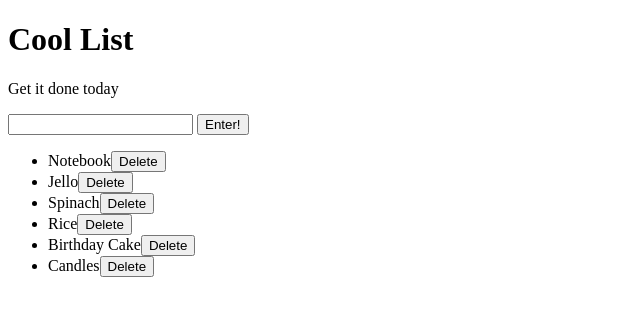
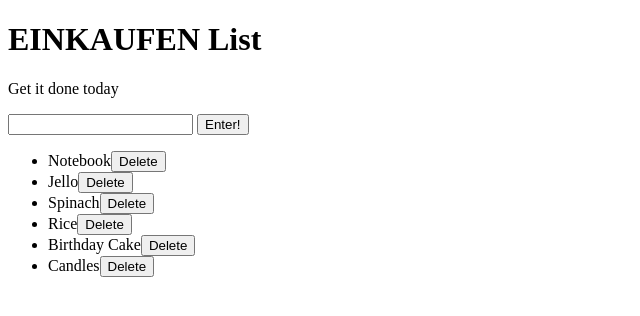
Before and after one commit to moet-stein/TO-DOlist, a plain HTML site: page index.html in a window 1280 px wide. Shown: the whole page, without its empty margins (0-640 px from the left). Drawn offline with Linux system fonts and the light colour scheme.

Commit message:
changd title to German

```diff
--- a/index.html
+++ b/index.html
@@ -5,7 +5,7 @@
 	<link rel="stylesheet" type="text/css" href="style.css">
 </head>
 <body>
-	<h1>Cool List</h1>
+	<h1>EINKAUFEN List</h1>
 	<p id="first">Get it done today</p>
 	<input id = "userinput" type="text" placeholer="enteritems">
 	<button id="enter">Enter!</button>
```
